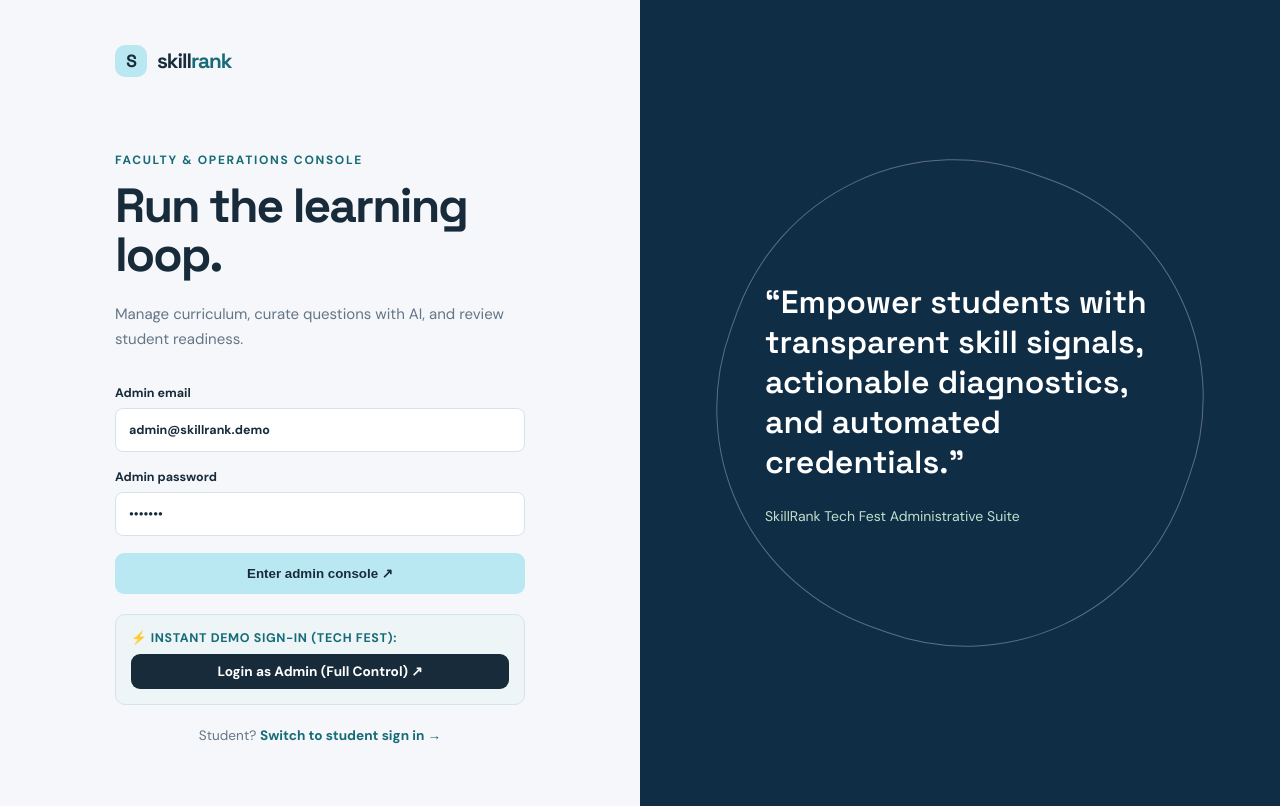
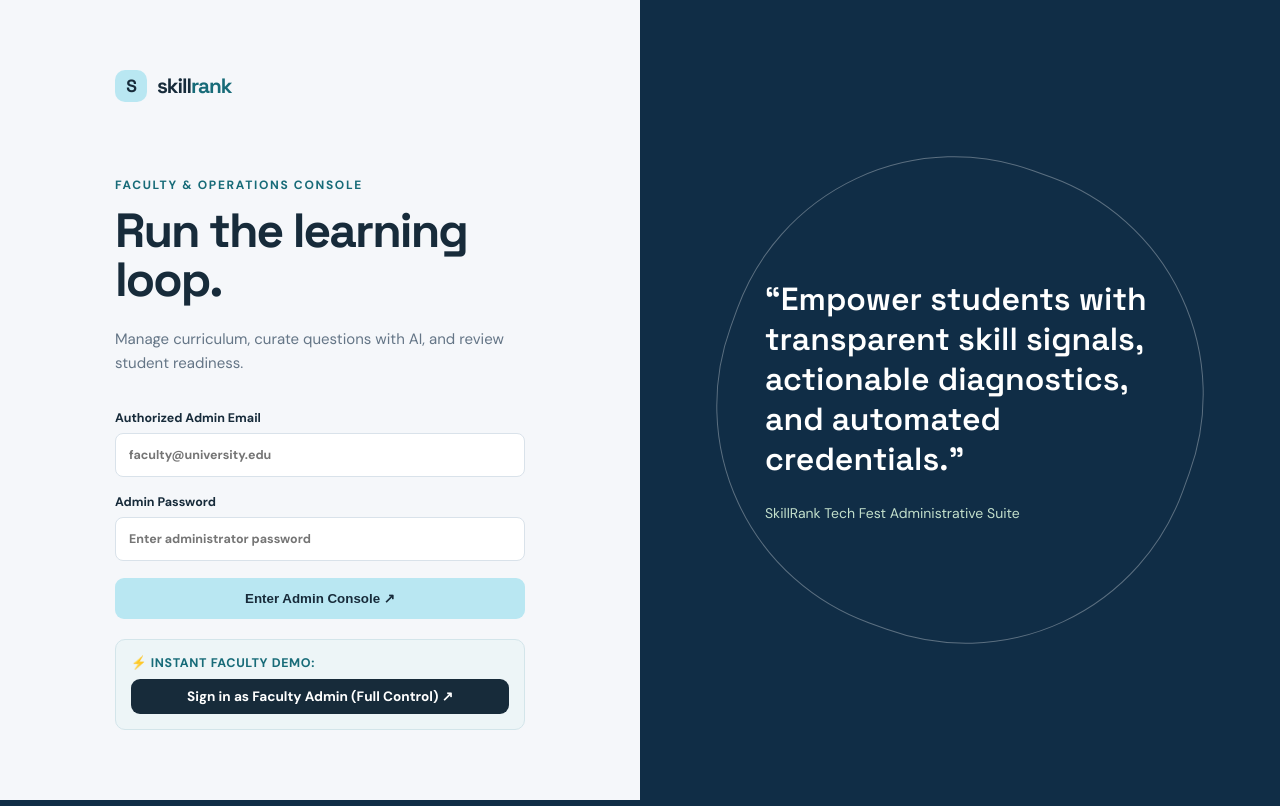
Before and after one commit to komalpreetsandhu147/SkillRank, a PHP site: page /SkillRank/admin_login.php in a window 1280 px wide. Run offline with PHP 8.4, Linux system fonts and the light colour scheme.

Commit message:
Completely separate Student and Admin access portals and isolate user sessions

```diff
--- a/admin_login.php
+++ b/admin_login.php
@@ -1,11 +1,24 @@
 <?php
 require_once 'auth.php';
-if (current_user()) redirect('admin_dashboard.php');
+
+$user = current_user();
+if ($user) {
+    if ($user['role'] === 'admin') {
+        redirect('admin_dashboard.php');
+    } else {
+        // Clear prior student session to guarantee clean single-role access
+        $_SESSION = [];
+        if (session_id()) session_destroy();
+        session_start();
+    }
+}
+
 $error = '';
 
 if (isset($_GET['demo'])) {
     $found = one('SELECT * FROM users WHERE email=\'admin@skillrank.demo\' AND role=\'admin\'');
     if ($found) {
+        session_regenerate_id(true);
         $_SESSION['user_id'] = $found['id'];
         redirect('admin_dashboard.php');
     }
@@ -16,13 +29,14 @@ if ($_SERVER['REQUEST_METHOD'] === 'POST') {
     $password = $_POST['password'] ?? '';
     $found = one('SELECT * FROM users WHERE email=? AND role=\'admin\'', 's', [$email]);
     if ($found && password_verify($password, $found['password_hash'])) {
+        session_regenerate_id(true);
         $_SESSION['user_id'] = $found['id'];
         redirect('admin_dashboard.php');
     }
     $error = 'Invalid admin credentials. Please verify your email and password.';
 }
 
-$pageTitle = 'Admin Sign In';
+$pageTitle = 'Faculty & Admin Console';
 include 'includes/header.php';
 ?>
 <div class="auth-page">
@@ -42,23 +56,19 @@ include 'includes/header.php';
 <?php endif; ?>
 
 <form method="post" class="form-stack">
-<label>Admin email
-<input type="email" name="email" value="<?= e($_POST['email'] ?? 'admin@skillrank.demo') ?>" required>
+<label>Authorized Admin Email
+<input type="email" name="email" placeholder="faculty@university.edu" value="<?= e($_POST['email'] ?? '') ?>" required>
 </label>
-<label>Admin password
-<input type="password" name="password" value="demo123" required>
+<label>Admin Password
+<input type="password" name="password" placeholder="Enter administrator password" required>
 </label>
-<button class="button button-primary full" type="submit">Enter admin console ↗</button>
+<button class="button button-primary full" type="submit">Enter Admin Console ↗</button>
 </form>
 
 <div style="margin-top:20px;padding:15px;background:#edf5f7;border-radius:10px;border:1px solid #d3e5ea">
-<small style="display:block;font-weight:700;color:var(--teal);margin-bottom:8px;text-transform:uppercase;letter-spacing:0.05em">⚡ Instant Demo Sign-In (Tech Fest):</small>
-<a href="admin_login.php?demo=admin" class="button button-dark full" style="font-size:0.85rem;padding:9px 12px">Login as Admin (Full Control) ↗</a>
+<small style="display:block;font-weight:700;color:var(--teal);margin-bottom:8px;text-transform:uppercase;letter-spacing:0.05em">⚡ Instant Faculty Demo:</small>
+<a href="admin_login.php?demo=admin" class="button button-dark full" style="font-size:0.85rem;padding:9px 12px;text-align:center">Sign in as Faculty Admin (Full Control) ↗</a>
 </div>
-
-<p class="form-note" style="margin-top:20px">
-Student? <a href="login.php">Switch to student sign in →</a>
-</p>
 </div>
 <div class="auth-art" style="background:var(--navy)">
 <div class="auth-quote">“Empower students with transparent skill signals, actionable diagnostics, and automated credentials.”
--- a/index.php
+++ b/index.php
@@ -22,7 +22,6 @@ if ($user) redirect($user['role'] === 'admin' ? 'admin_dashboard.php' : 'dashboa
 <nav>
 <a href="about.php">How It Works</a>
 <a href="login.php">Student Sign In</a>
-<a href="admin_login.php" style="color:var(--muted)">Admin Portal</a>
 <a class="button button-dark" href="register.php">Build Your Profile <span>↗</span></a>
 </nav>
 </header>
@@ -39,7 +38,7 @@ SkillRank helps university students assess their technical skills, identify weak
 
 <div class="hero-actions">
 <a class="button button-primary" href="register.php">Start Student Profile <span>↗</span></a>
-<a class="button button-quiet" href="login.php?demo=aarav">Instant Demo Student ⚡</a>
+<a class="button button-quiet" href="login.php">Student Sign In ↗</a>
 <a class="text-link" href="about.php">Learn How It Works <span>→</span></a>
 </div>
 
@@ -100,5 +99,8 @@ Ready for College Tech Fest Presentation <span>→</span>
 <small>Campus-wide leaderboard standings and print-ready skill-based resumes.</small>
 </div>
 </section>
+<footer style="text-align:center;padding:25px 20px;color:var(--muted);font-size:0.8rem;border-top:1px solid var(--line)">
+SkillRank © 2026 · Technical Assessment Platform · <a href="admin_login.php" style="color:var(--muted);text-decoration:underline">Faculty Access</a>
+</footer>
 </body>
 </html>
```
Also changed, not shown: login.php (+23 -12 lines).
